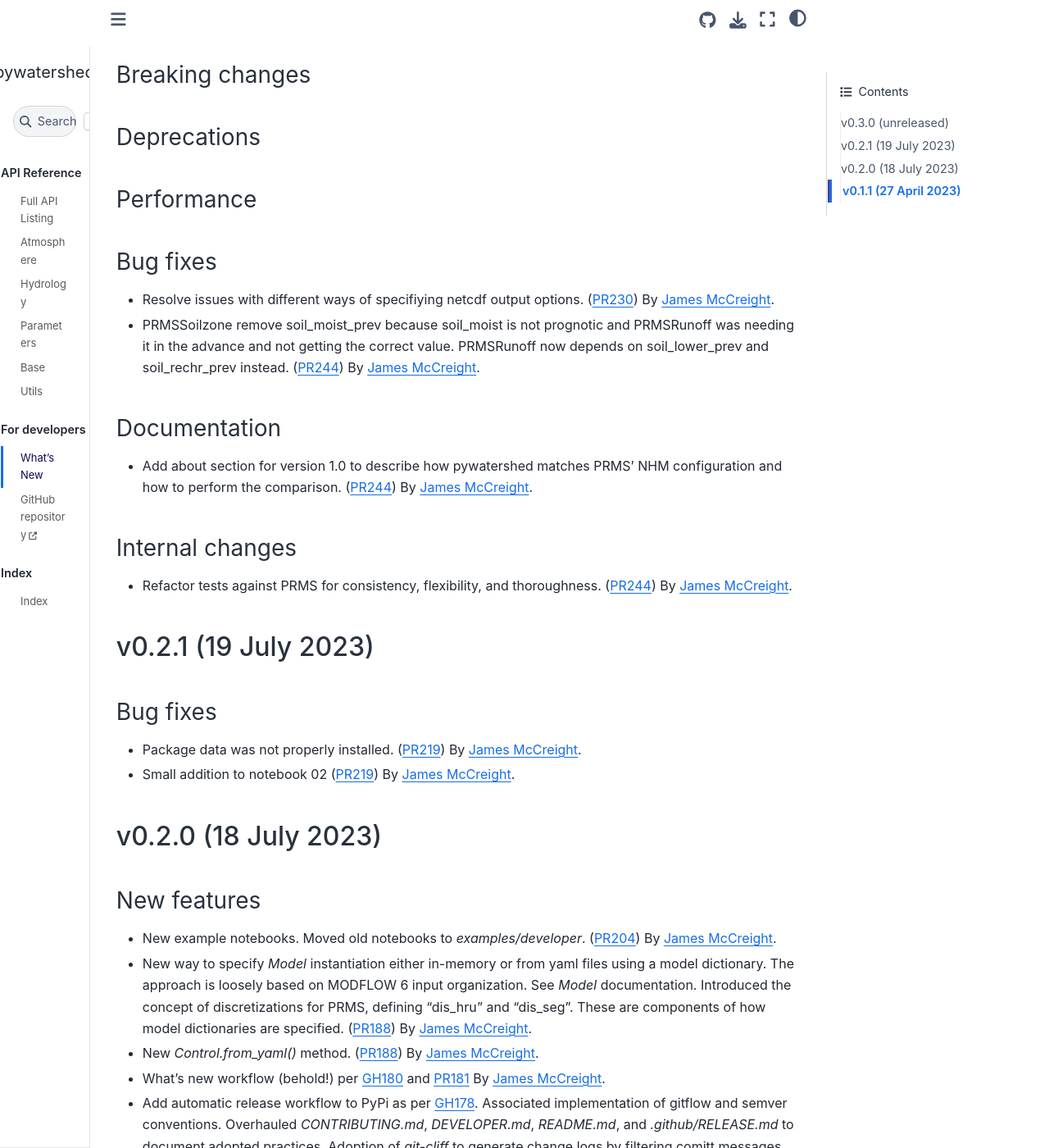
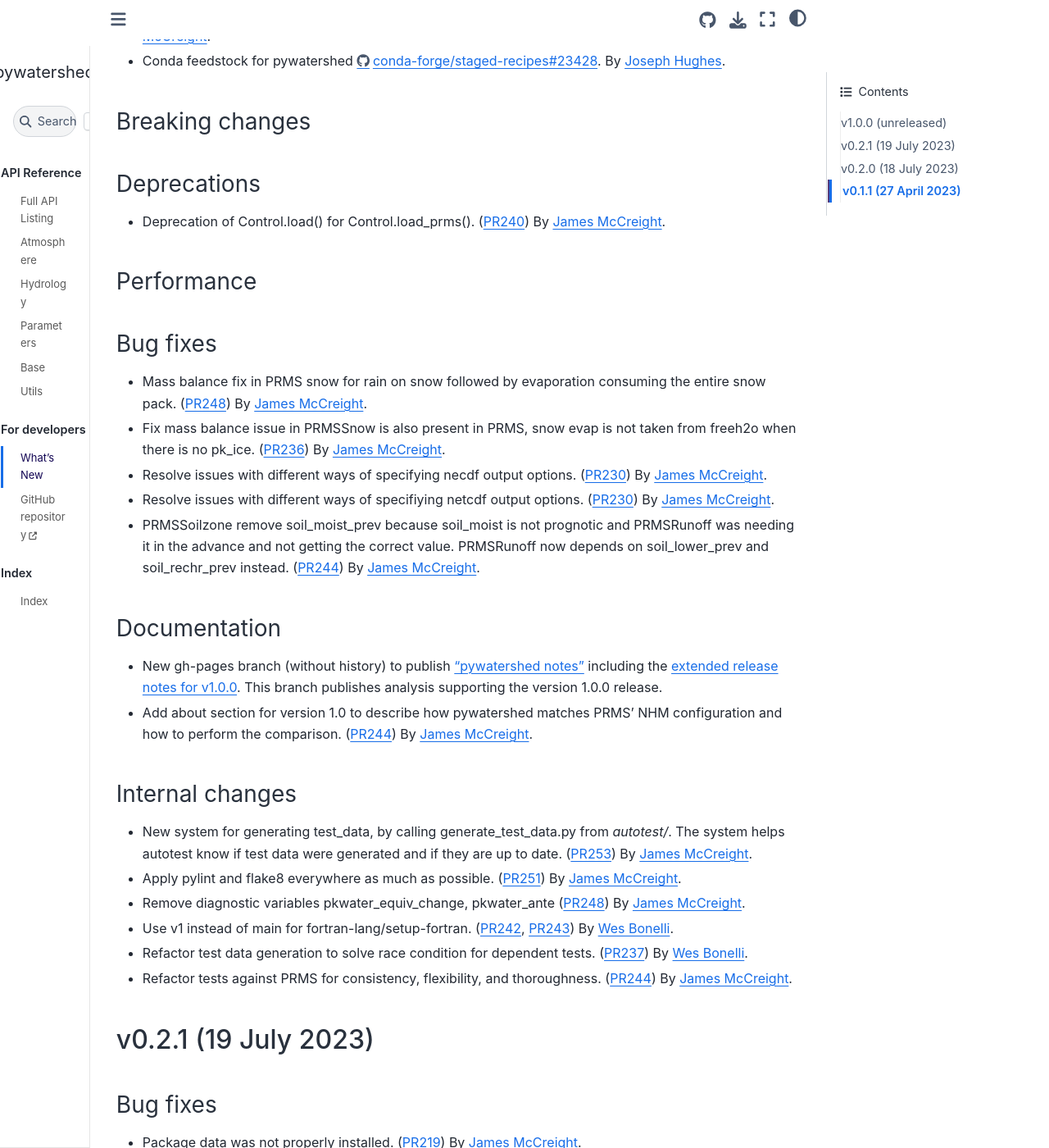
Before and after one commit to EC-USGS/pywatershed, a Sphinx documentation site: the page built from doc/whats-new.rst, in a window 1280 px wide and 1400 px high, scrolled down 517 px. Shown: the whole window at 82% size. Built offline with Sphinx 7.4.7 and the Sphinx Book theme 1.1.4, drawn with Linux system fonts in a browser that asks for light colours; pages that are not in the unit, such as notebooks, are missing from menus; some of the changed text lies outside the part shown.

Commit message:
update index, whats-new, and notebook 00

```diff
--- a/doc/whats-new.rst
+++ b/doc/whats-new.rst
@@ -12,13 +12,16 @@
     np.random.seed(123456)
 
 
-.. _whats-new.0.3.0:
+.. _whats-new.1.0.0:
 
-v0.3.0 (unreleased)
+v1.0.0 (unreleased)
 ---------------------
 
 New features
 ~~~~~~~~~~~~
+- Control object features including (optional) warnings for unused legacy options, and
+  defined and enforced options. Also to_yaml() and __str__ implementations.
+  (:pull:`240`) By `James McCreight <https://github.com/jmccreight>`_.
 - Example notebook of how to edit Parameters with associated bug fixes to do so.
   (:pull:`232`) By `James McCreight <https://github.com/jmccreight>`_.
 - Conda feedstock for pywatershed `<https://github.com/conda-forge/staged-recipes/pull/23428>`_.
@@ -31,7 +34,8 @@
 
 Deprecations
 ~~~~~~~~~~~~
-
+- Deprecation of Control.load() for Control.load_prms().
+  (:pull:`240`) By `James McCreight <https://github.com/jmccreight>`_.
 
 Performance
 ~~~~~~~~~~~
@@ -39,6 +43,14 @@
 
 Bug fixes
 ~~~~~~~~~
+- Mass balance fix in PRMS snow for rain on snow followed by evaporation
+  consuming the entire snow pack.
+  (:pull:`248`) By `James McCreight <https://github.com/jmccreight>`_.
+- Fix mass balance issue in PRMSSnow is also present in PRMS,
+  snow evap is not taken from freeh2o when there is no pk_ice.
+  (:pull:`236`) By `James McCreight <https://github.com/jmccreight>`_.
+- Resolve issues with different ways of specifying necdf output options.
+  (:pull:`230`) By `James McCreight <https://github.com/jmccreight>`_.
 - Resolve issues with different ways of specifiying netcdf output options.
   (:pull:`230`) By `James McCreight <https://github.com/jmccreight>`_.
 - PRMSSoilzone remove soil_moist_prev because soil_moist is not prognotic and
@@ -48,13 +60,28 @@
 
 Documentation
 ~~~~~~~~~~~~~
+- New gh-pages branch (without history) to publish
+  `"pywatershed notes" <https://ec-usgs.github.io/pywatershed/>`_ including the
+  `extended release notes for v1.0.0 <https://ec-usgs.github.io/pywatershed/2023/11/14/v1-0-0-overview>`_.
+  This branch publishes analysis supporting the version 1.0.0 release.
 - Add about section for version 1.0 to describe how pywatershed matches PRMS'
   NHM configuration and how to perform the comparison.
   (:pull:`244`) By `James McCreight <https://github.com/jmccreight>`_.
 
-
 Internal changes
 ~~~~~~~~~~~~~~~~
+- New system for generating test_data, by calling generate_test_data.py from
+  `autotest/`. The system helps autotest know if test data were generated
+  and if they are up to date.
+  (:pull:`253`) By `James McCreight <https://github.com/jmccreight>`_.
+- Apply pylint and flake8 everywhere as much as possible.
+  (:pull:`251`) By `James McCreight <https://github.com/jmccreight>`_.
+- Remove diagnostic variables pkwater_equiv_change, pkwater_ante
+  (:pull:`248`) By `James McCreight <https://github.com/jmccreight>`_.
+- Use v1 instead of main for fortran-lang/setup-fortran.
+  (:pull:`242`, :pull:`243`) By `Wes Bonelli <https://github.com/w-bonelli>`_.
+- Refactor test data generation to solve race condition for dependent tests.
+  (:pull:`237`) By `Wes Bonelli <https://github.com/w-bonelli>`_.
 - Refactor tests against PRMS for consistency, flexibility, and thoroughness.
   (:pull:`244`) By `James McCreight <https://github.com/jmccreight>`_.
 
```
Also changed, not shown: doc/index.rst (+20 -25 lines), 1 other file.
